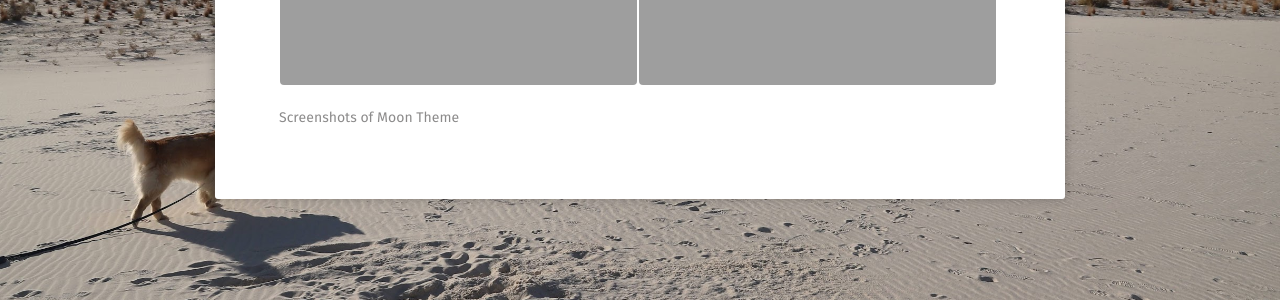
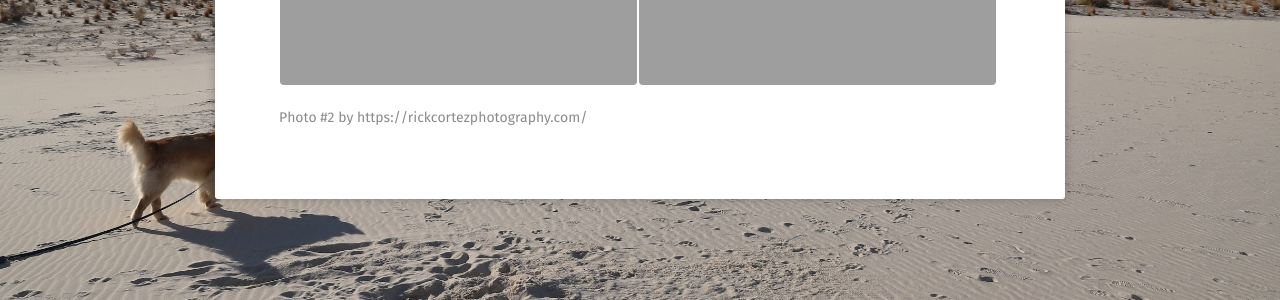
Before and after one commit to matthewbostwick/matthewbostwick.github.io, a Jekyll site: the page built from about/index.md, in a window 1280 px wide. Shown: the part 508-808 px from the top of the page. Built offline with Jekyll 4.4.1, drawn with Linux system fonts in a browser that asks for light colours; some web fonts are replaced.

Commit message:
Update index.md

```diff
--- a/about/index.md
+++ b/about/index.md
@@ -12,4 +12,4 @@ comments: false
     https://matthewbostwick.github.io/assets/img/dogspapersofa.jpg
     https://matthewbostwick.github.io/assets/img/Matthew+Kelsey-737.jpg
 {% endcapture %}
-{% include gallery images=images caption="Screenshots of Moon Theme" cols=2 %}
+{% include gallery images=images caption="Photo #2 by https://rickcortezphotography.com/" cols=2 %}
```
